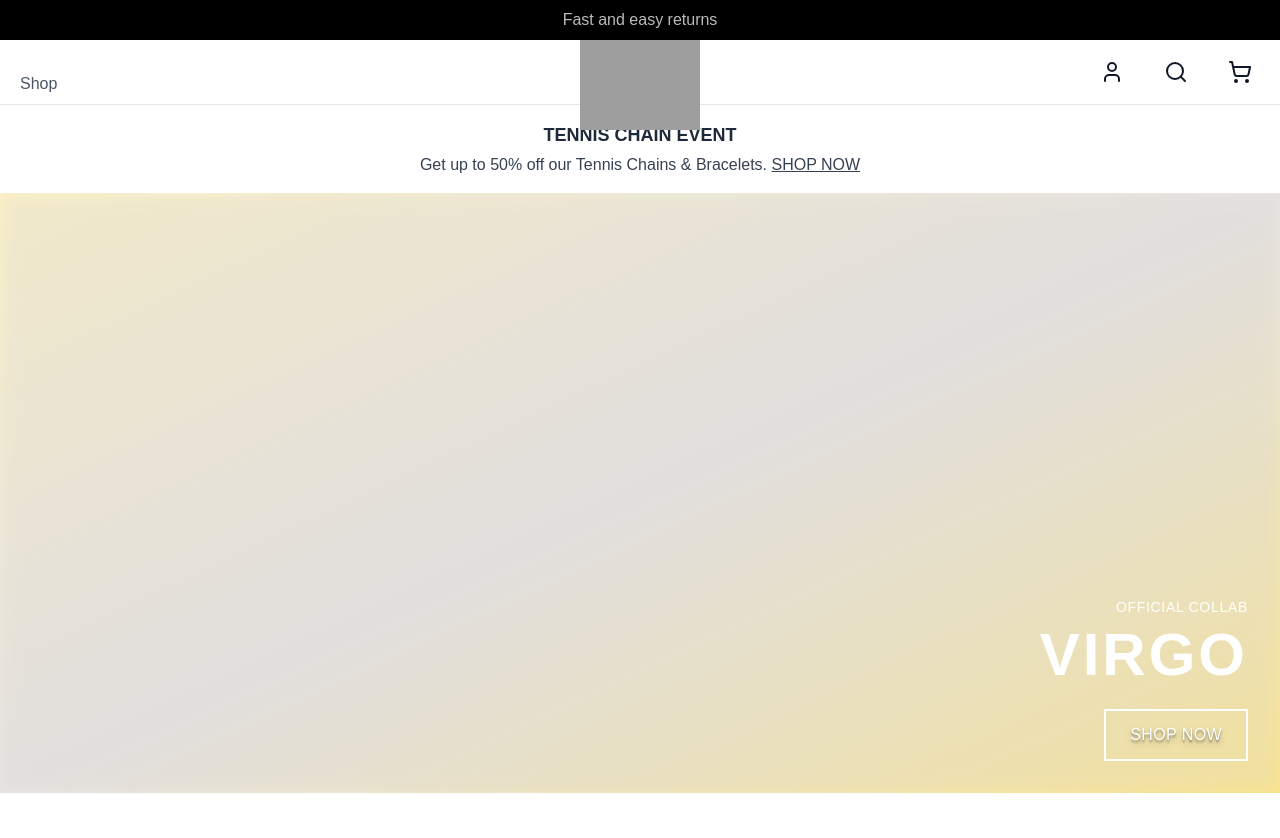
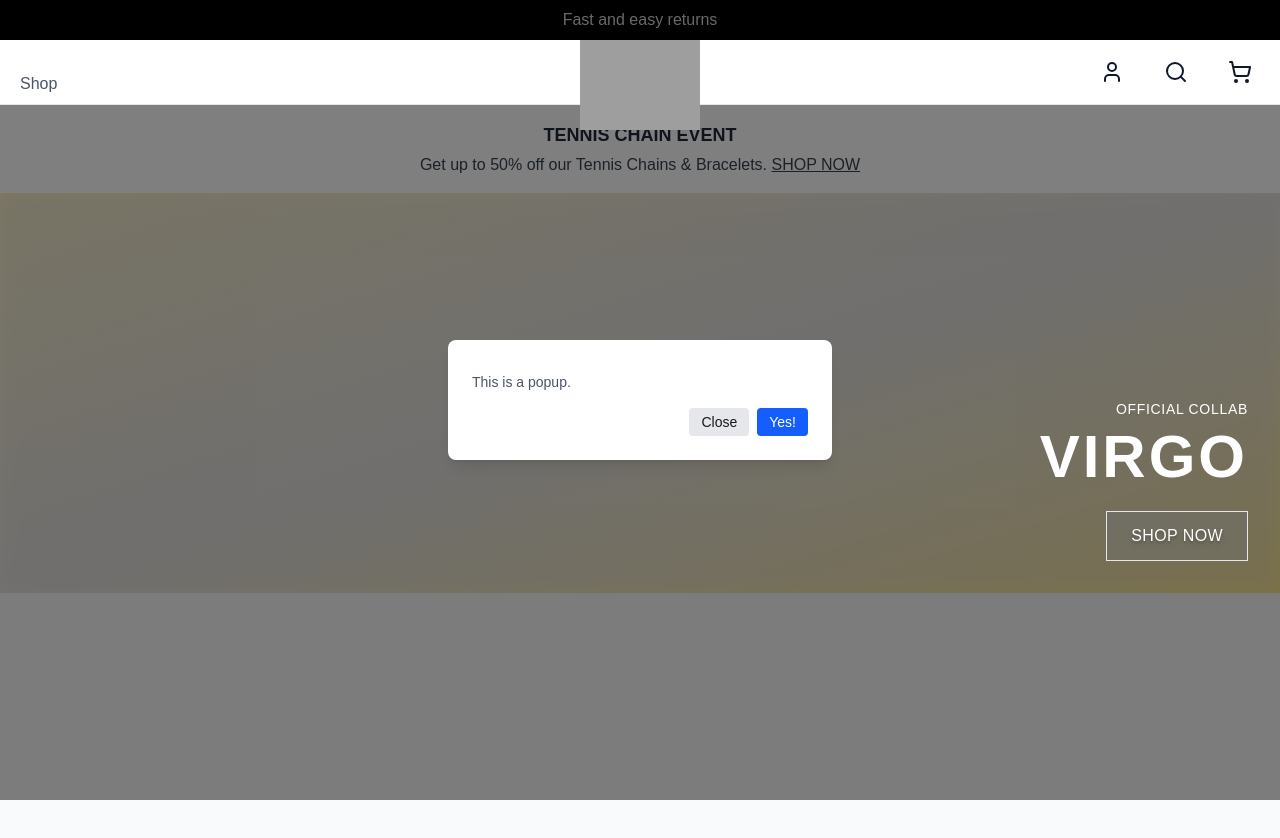
Before and after one commit to Bocean77530/RoyJW, a Next.js app: page / in a window 1280 px wide. Shown: the top 838 px of the page. Before the commit the page ends 800 px from the top, so only its background shows below. Built offline with nearby package versions, Linux system fonts and the light colour scheme; grey boxes are pictures that could not be loaded.

Commit message:
add popup window

```diff
--- a/src/app/components/MainShowcase.tsx
+++ b/src/app/components/MainShowcase.tsx
@@ -4,7 +4,7 @@ import Link from 'next/link';
 
 export default function MainShowcase() {
     return (
-        <div className="relative w-full h-[600px] overflow-hidden">
+        <div className="relative w-full h-[400px] overflow-hidden">
             {/* Background Image with Blur Effect */}
             <div className="absolute inset-0 bg-gradient-to-br from-amber-100 via-stone-200 to-amber-200">
                 <div className="absolute inset-0 opacity-30 blur-sm bg-stone-300"></div>
@@ -20,7 +20,7 @@ export default function MainShowcase() {
                     <div className="text-6xl font-bold mb-6 tracking-wider">VIRGO</div>
                     <Link
                         href="/"
-                        className="inline-block bg-transparent hover:bg-black text-shadow-lg/20 border-2 border-white text-white font-medium py-3 px-6 transition-colors uppercase tracking-wide"
+                        className="inline-block bg-gray-500/25 hover:bg-transparent text-shadow-lg border-gray-200 border-1  text-white font-medium py-3 px-6 transition-colors uppercase tracking-wide"
                     >
                         SHOP NOW
                     </Link>
--- /dev/null
+++ b/src/app/components/Popup.tsx
@@ -0,0 +1,43 @@
+"use client";
+
+import { useState, useEffect, useRef } from "react";
+
+export default function Popup() {
+    const [isPopup, setIsPopup] = useState(false);
+
+    useEffect(() => {
+        const timer = setTimeout(() => {
+            setIsPopup(true);
+        }, 1000);
+
+        return () => clearTimeout(timer);
+    }, []);
+
+    return (
+    <div className="relative min-h-screen bg-gray-50 p-6">
+
+
+      {/* Popup */}
+      {isPopup && (
+        <div className="fixed inset-0 flex items-center justify-center bg-black/50">
+          <div className="rounded-lg bg-white p-6 shadow-lg max-w-sm w-full">
+            <p className="mt-2 text-sm text-gray-600">
+              This is a popup.
+            </p>
+            <div className="mt-4 flex justify-end gap-2">
+              <button
+                onClick={() => setIsPopup(false)}
+                className="rounded bg-gray-200 px-3 py-1 text-sm"
+              >
+                Close
+              </button>
+              <button className="rounded bg-blue-600 px-3 py-1 text-sm text-white">
+                Yes!
+              </button>
+            </div>
+          </div>
+        </div>
+      )}
+    </div>
+    );
+}
--- a/src/app/components/header.tsx
+++ b/src/app/components/header.tsx
@@ -22,8 +22,8 @@ export default function Header() {
   }, []);
 
   return (
-    <div>
-      <header className='text-center bg-black text-white py-2 px-4 relative z-30'>
+    <div >
+      <header className='text-center bg-black text-white py-2 px-4 '>
         <div className='animate-pulse'>
           {typeof messages[currentMessage] === 'string' ? (
             messages[currentMessage]
--- a/src/app/components/navigation.tsx
+++ b/src/app/components/navigation.tsx
@@ -7,7 +7,7 @@ import { ShoppingCart } from 'lucide-react';
 export default function Navigation() {
   return (
 
-    <div className="sticky top-0 bg-white dark:bg-gray-900 relative border-b border-gray-200">
+    <div className="sticky top-0 bg-white dark:bg-gray-900 relative border-b border-gray-200 z-50">
       {/* Mega Menu - positioned outside container to span full width */}
       <MegaMenu />
 
--- a/src/app/page.tsx
+++ b/src/app/page.tsx
@@ -1,14 +1,23 @@
 import Image from "next/image";
 import Header from "./components/header";
 import MainShowcase from "./components/MainShowcase";
+import Navigation from "./components/navigation";
+import Popup from "./components/Popup";
 export default function Home() {
   return (
     <div>
-      <div>
+      <div className="">
         <Header />
       </div>
+
+
+
+
       <div>
         <MainShowcase />
+      </div>
+      <div>
+        <Popup />
       </div>
     </div>
   );
```
